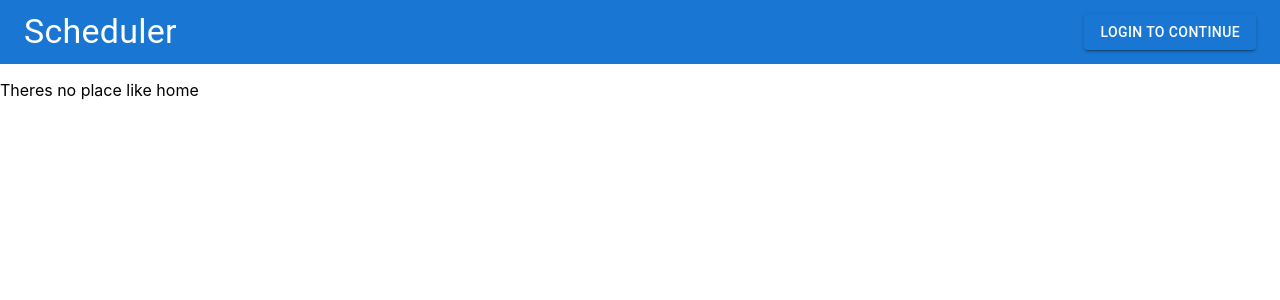
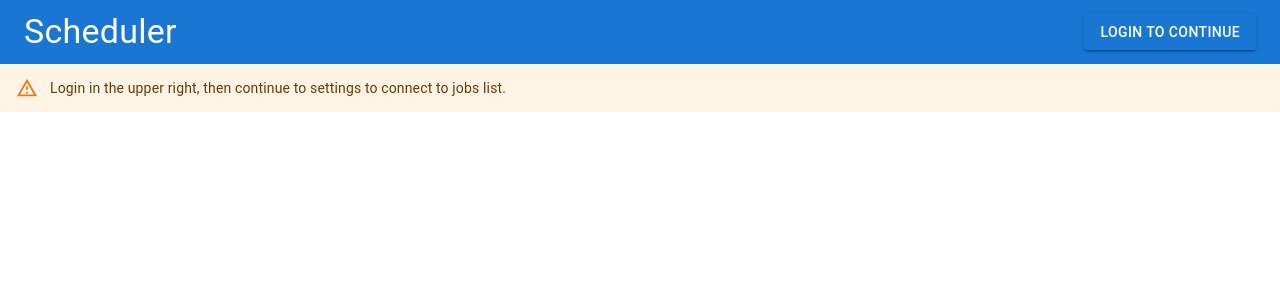
Before and after one commit to d-doctor/orderscheduler, a React (Create React App) app: page / in a window 1280 px wide. Shown: the top 300 px of the page. Built offline with nearby package versions, Linux system fonts and the light colour scheme.

Commit message:
home message updated

```diff
--- a/src/components/Home/Home.tsx
+++ b/src/components/Home/Home.tsx
@@ -1,12 +1,15 @@
-import React from 'react';
-import {Box} from '@mui/material';
+import React from "react";
+import { Alert, Box } from "@mui/material";
 
 function Home() {
-    return (
-      <Box>
-        <p>Theres no place like home </p>
-      </Box>
-    );
-  }
+  return (
+    <Box>
+      <Alert severity="warning">
+        Login in the upper right, then continue to settings to connect to jobs
+        list.
+      </Alert>
+    </Box>
+  );
+}
 
 export default Home;
```
